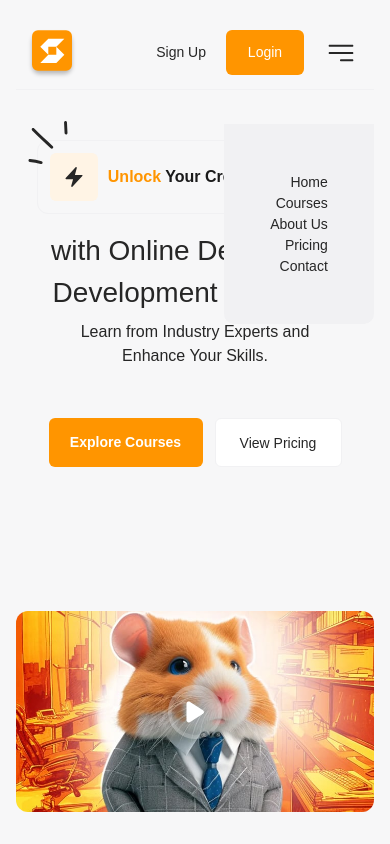
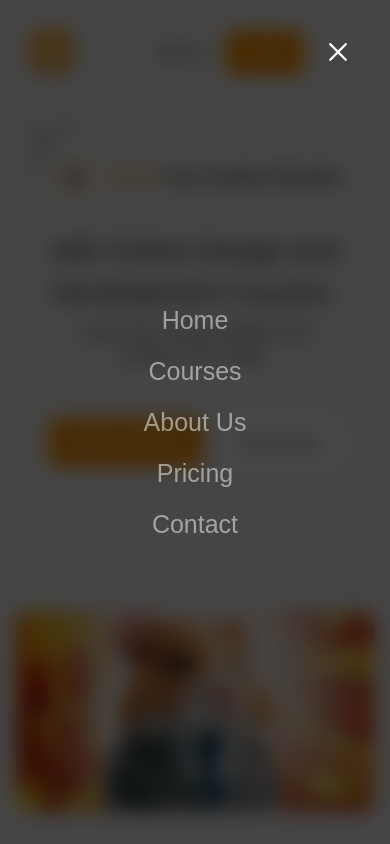
Before and after one commit to Bekjan777/horizon, a React (Vite) app: page / in a window 390 px wide. Both pictures are taken after a click on the element 341 px from the left and 52 px from the top of the page. Shown: the top 844 px of the page. Built offline with nearby package versions, Linux system fonts and the light colour scheme.

Commit message:
heading-mobile

```diff
--- a/src/components/Header/Header.jsx
+++ b/src/components/Header/Header.jsx
@@ -3,6 +3,9 @@ import c from './Header.module.sass'
 import logo from '../../assets/header/Logo.svg'
 import burger from '../../assets/header/burger.svg'
 import { Link } from "react-router-dom";
+import { RxCross2 } from "react-icons/rx";
+import {IconContext} from "react-icons";
+import './cancel.sass'
 const Header = () => {
 
     const [isActive, setIsActive] = React.useState(false)
@@ -19,6 +22,20 @@ const Header = () => {
 
 
         <div className={c.header}>
+            <div className={`${c.list} ${isActive ? c.list__active : ''}`}>
+                <div className={c.list_inner}>
+                    <IconContext.Provider  value={{ className: "cancel-react-cross"}}>
+                        <RxCross2 onClick={onClickHamburger}/>
+                    </IconContext.Provider>
+                    <ul className={c.list__ul}>
+                        <Link to={`/`} className={c.list__ul__li}>Home</Link>
+                        <Link to={`/courses`} className={c.list__ul__li}>Courses</Link>
+                        <Link to={`/about`} className={c.list__ul__li}>About Us</Link>
+                        <Link to={`/pricing`} className={c.list__ul__li}>Pricing</Link>
+                        <Link to={`/contact`} className={c.list__ul__li}>Contact</Link>
+                    </ul>
+                </div>
+            </div>
             <div className={c.underline}>
                 <div className="container">
                     <div className={c.header__wrapper}>
@@ -29,31 +46,31 @@ const Header = () => {
                             <ul className={c.navbar}>
                                 <li onClick={() => toSwitchPage('Home')} className={c.navbar__li}>
                                     <Link to="/"
-                                       className={`${c.navbar__li__a} ${currentPage === 'Home' && c.is_active}`}>
+                                          className={`${c.navbar__li__a} ${currentPage === 'Home' && c.is_active}`}>
                                         Home
                                     </Link>
                                 </li>
                                 <li onClick={() => toSwitchPage('Courses')} className={`${c.navbar__li}`}>
                                     <Link to="/courses"
-                                       className={`${c.navbar__li__a} ${currentPage === 'Courses' && c.is_active}`}>
+                                          className={`${c.navbar__li__a} ${currentPage === 'Courses' && c.is_active}`}>
                                         Courses
                                     </Link>
                                 </li>
                                 <li onClick={() => toSwitchPage('AboutUs')} className={`${c.navbar__li}`}>
-                                    <Link to=""
-                                       className={`${c.navbar__li__a} ${currentPage === 'AboutUs' && c.is_active}`}>
+                                    <Link to="/about"
+                                          className={`${c.navbar__li__a} ${currentPage === 'AboutUs' && c.is_active}`}>
                                         About Us
                                     </Link>
                                 </li>
                                 <li onClick={() => toSwitchPage('Pricing')} className={`${c.navbar__li}`}>
-                                    <Link to=""
-                                       className={`${c.navbar__li__a} ${currentPage === 'Pricing' && c.is_active}`}>
+                                    <Link to="/pricing"
+                                          className={`${c.navbar__li__a} ${currentPage === 'Pricing' && c.is_active}`}>
                                         Pricing
                                     </Link>
                                 </li>
                                 <li onClick={() => toSwitchPage('Contact')} className={`${c.navbar__li}`}>
-                                    <Link to=""
-                                       className={`${c.navbar__li__a} ${currentPage === 'Contact' && c.is_active}`}>
+                                    <Link to="/contact"
+                                          className={`${c.navbar__li__a} ${currentPage === 'Contact' && c.is_active}`}>
                                         Contact
                                     </Link>
                                 </li>
@@ -64,19 +81,10 @@ const Header = () => {
                             <button className={c.login}>
                                 Login
                             </button>
-                            <div onClick={onClickHamburger} className={c.burger_wrapper}>
-                                <img src={burger} alt="burger" className={c.burger}/>
+                            <div onClick={onClickHamburger} className={`${c.burger_wrapper} ${isActive && c.hidden_bur}`} >
+                                <img src={burger} alt="burger" className={`${c.burger} ${isActive && c.hidden_bur}`}/>
                             </div>
                         </div>
-                    </div>
-                    <div className={`${c.list} ${isActive ? c.list__active : ''}`}>
-                        <ul className={c.list__ul}>
-                            <li className={c.list__ul__li}>Home</li>
-                            <li className={c.list__ul__li}>Courses</li>
-                            <li className={c.list__ul__li}>About Us</li>
-                            <li className={c.list__ul__li}>Pricing</li>
-                            <li className={c.list__ul__li}>Contact</li>
-                        </ul>
                     </div>
                 </div>
             </div>
--- a/src/components/Header/Header.module.sass
+++ b/src/components/Header/Header.module.sass
@@ -5,8 +5,8 @@
   font-weight: 400
   font-size: 18px
   line-height: 150%
+  color: var(--grey-15)
   position: relative
-  color: var(--grey-15)
 
   @media (max-width: 1230px)
     font-size: 14px
@@ -19,36 +19,53 @@
       margin: 0 16px
 
 
+  transition: backdrop-filter 0.2s ease-in-out
 
   .list
+    backdrop-filter: blur(10px)
+    width: 100vw
+    overflow: hidden
+    height: 100vh
+    position: fixed
+    top: 0
 
-    position: absolute
-    top: 112px
-    right: 152px
-    width: 150px
-    height: 200px
-    border-radius: 0 0 10px 10px
     display: none
 
     justify-content: center
     align-items: center
     gap: 50px
-    background-color: var(--white-95)
+    background-color: rgba(0, 0, 0, 0.72)
     //@media (max-width: 1260px)
     //  right: 20px
     @media (max-width: 768px)
-      right: 16px
-      top: 124px
+    &__inner
+      position: relative
+      width: 100vw
+      height: 100vh
+
     &__active
       display: flex
+
       z-index: 10
       @media (min-width: 768px)
         display: none
     &__ul
+      display: flex
+      flex-direction: column
+      justify-content: space-between
+      gap: 30px
       &__li
+        text-decoration: none
+        list-style: none
+        text-align: center
+        color: var(--absolute-white)
+        opacity: .5
+        transition: all .15s ease-in
+        font-size: 25px
 
-        list-style: none
-        text-align: right
+        &:hover
+          opacity: 1
+          transform: scale(1.1)
   &__wrapper
     width: 100%
     padding: 20px 0 24px
@@ -101,6 +118,12 @@
       align-items: center
       @media (max-width: 425px)
         gap: 20px
+      @media (max-width: 768px)
+      .hidden_bur
+        display: none
+        width: 0
+        height: 0
+        position: absolute
       .burger_wrapper
         cursor: pointer
         display: none
@@ -110,6 +133,11 @@
         @media (max-width: 768px)
           display: block
           position: static
+          .hidden_bur
+            display: none
+            position: absolute
+            width: 0
+            height: 0
         .burger
           width: 100%
           height: 100%
--- a/src/components/Header/cancel.sass
+++ b/src/components/Header/cancel.sass
@@ -0,0 +1,7 @@
+.cancel-react-cross
+  width: 30px
+  position: absolute
+  //z-index: 100
+  top: 37px
+  right: 37px
+  color: var(--absolute-white)
--- a/src/pages/CoursesPage/openCoursePage/openCoursePage.module.sass
+++ b/src/pages/CoursesPage/openCoursePage/openCoursePage.module.sass
@@ -276,6 +276,6 @@
             user-select: none
             @include adaptive-value("font-size", 18, 12, 1)
             @include adaptive-value("left", 11, 9, 1)
-            @include adaptive-value("top", 8, 8, 1)
+            @include adaptive-value("top", 8, 7, 1)
           .selected
             color: var(--absolute-white)
```
